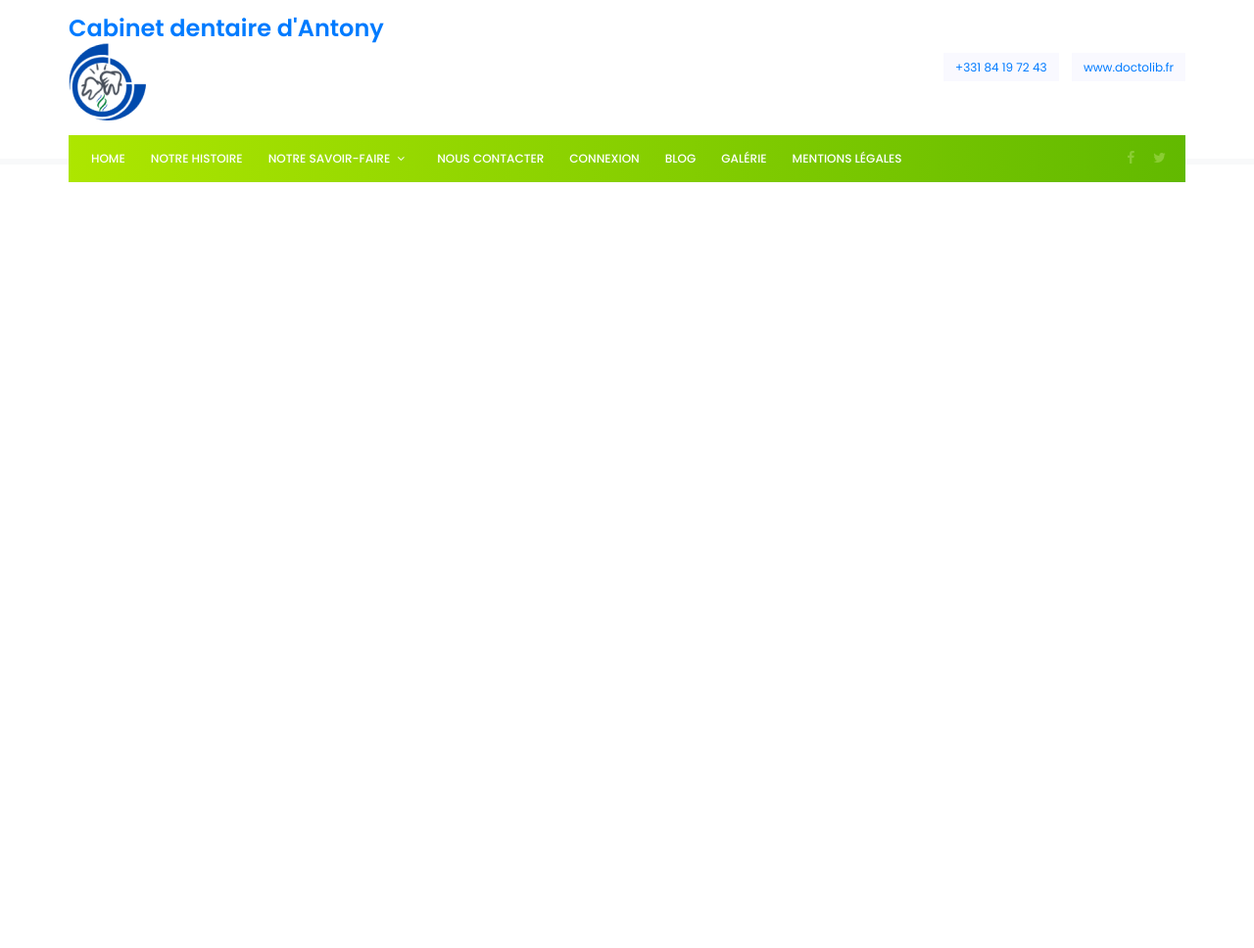
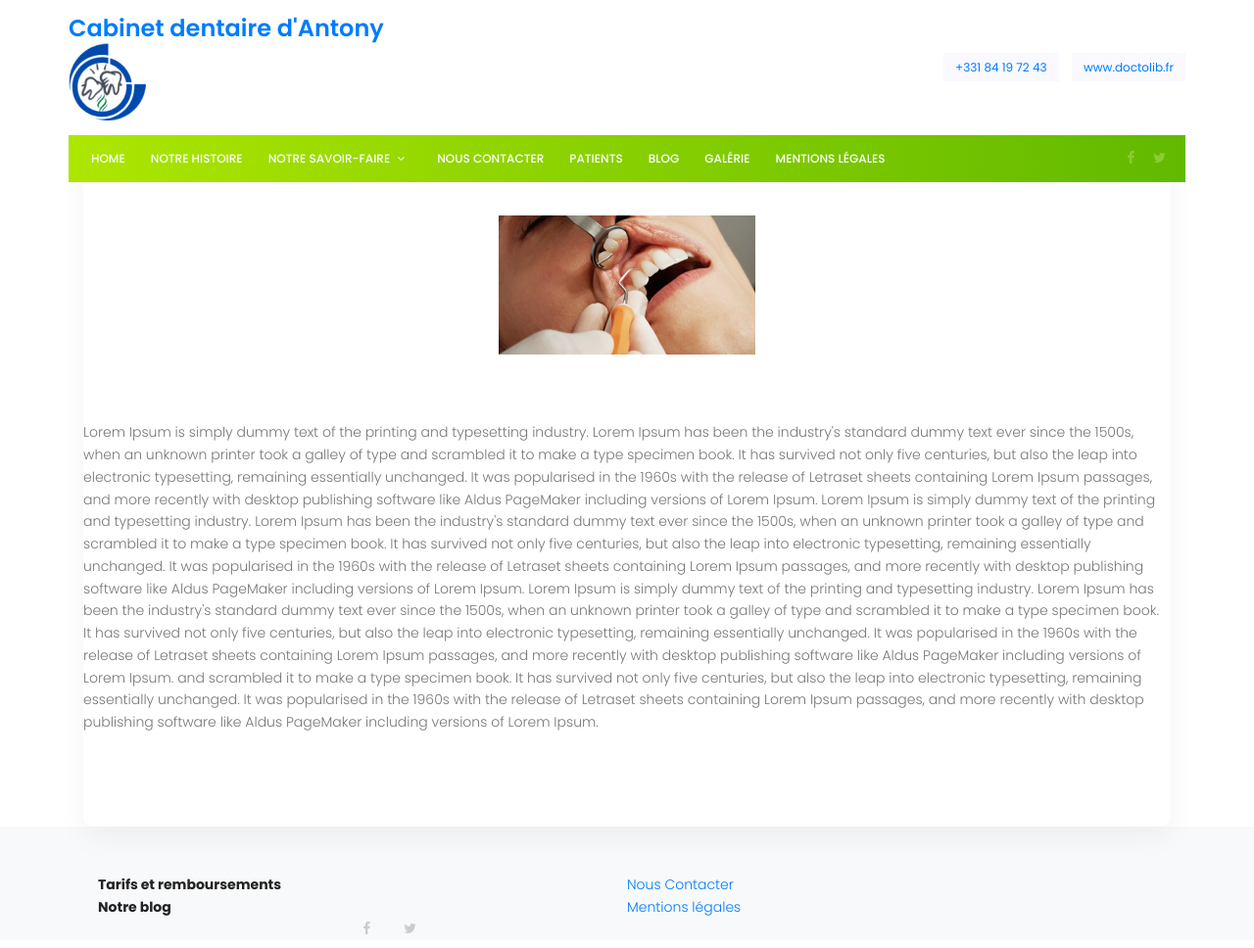
Before and after one commit to daniele05/NewDentistOne, a PHP site: page /index.php?page=notre-savoir-faire-5 in a window 1280 px wide. Shown: the whole page at 98% size. Before the commit the page ends 800 px from the top, so only its background shows below. Run offline with PHP 8.4, Linux system fonts and the light colour scheme; data that the repository does not hold is empty; some libraries are stand-ins or nearby versions.

Commit message:
odifications

```diff
--- a/controllers/PagesStatiquesController.php
+++ b/controllers/PagesStatiquesController.php
@@ -5,50 +5,37 @@
 
     public function afficherHome()
     {
-        require "views/home.view.php";
     }
 
     public function afficherNotreHistoire()
     {
-        require "views/notre-histoire.view.php";
     }
 
     public function afficherNotreSavoirFaire_1()
     {
-        require "views/notre-savoir-faire-1.view.php";
     }
 
     public function afficherNotreSavoirFaire_2()
     {
-
-        require "views/notre-savoir-faire-2.php";
     }
 
     public function afficherNotreSavoirFaire_3()
     {
-        require "views/notre-savoir-faire-3.view.php";
     }
 
     public function afficherNotreSavoirFaire_4()
     {
-
-        require "views/notre-savoir-faire-4.php";
     }
 
     public function afficherNotreSavoirFaire_5()
     {
-
-        require "views/notre-savoir-faire-5.view.php";
     }
 
     public function afficherContact()
     {
-        require  "views/nous-contacter.view.php";
     }
 
     public function afficherMentions()
     {
-
-        require "views/mentions.view.php";
     }
 }
--- a/controllers/PatientController.php
+++ b/controllers/PatientController.php
@@ -58,7 +58,7 @@
     }
 
     // Modification patient
-    public function modifierPatient()
+    public function modifierPatient($idPatient)
     {
         $patient = $this->patientManager->getPatientById($idPatient);
         require "views/modifierPatient.view.php";
@@ -68,7 +68,7 @@
 
     public function modificationPatientValidation()
     {
-        $photoActuelle = $this->getPatientById($_POST['identifiantPatient'])->getPhoto();
+        $photoActuelle = $this->patientManager->getPatientById($_POST['identifiantPatient'])->getPhoto();
         $file = $_FILES['photo'];
 
         if ($file['size'] > 0) {
--- a/index.php
+++ b/index.php
@@ -28,31 +28,31 @@
                 $pagesStatiquesController->afficherNotreHistoire();
                 require "views/notre-histoire.view.php";
                 break;
-            case "notre-savoir-faire":
+            case "notre-savoir-faire-1":
                 $pagesStatiquesController->afficherNotreSavoirFaire_1();
                 require "views/notre-savoir-faire-1.view.php";
                 break;
-            case "notre-savoir-faire":
+            case "notre-savoir-faire-2":
                 $pagesStatiquesController->afficherNotreSavoirFaire_2();
-                require "views/notre-savoir-faire-2.view.php";
+                require "views/notre-savoir-faire-2.php";
                 break;
-            case "notre-savoir-faire":
+            case "notre-savoir-faire-3":
                 $pagesStatiquesController->afficherNotreSavoirFaire_3();
                 require "views/notre-savoir-faire-3.view.php";
                 break;
-            case "notre-savoir-faire":
+            case "notre-savoir-faire-4":
                 $pagesStatiquesController->afficherNotreSavoirFaire_4();
-                require "views/notre-savoir-faire.view-4.php";
+                require "views/notre-savoir-faire-4.php";
                 break;
-            case "notre-savoir-faire":
+            case "notre-savoir-faire-5":
                 $pagesStatiquesController->afficherNotreSavoirFaire_5();
-                require "views/notre-savoir-faire.view-5.php";
+                require "views/notre-savoir-faire-5.view.php";
                 break;
             case "nous-contacter":
                 $pagesStatiquesController->afficherContact();
                 require "views/nous-contacter.view.php";
                 break;
-            case "connexion":
+            case "patients":
 
                 if (empty($url[1])) {
                     $patientController->afficherPatients();
@@ -72,8 +72,7 @@
                     throw new Exception("La page n'existe pas");
                 }
                 break;
-            default:
-                throw new Exception("la page n'existe pas");
+
             case "blog":
                 require "views/article.view.php";
                 break;
@@ -82,8 +81,10 @@
                 break;
             case "mentions":
                 $pagesStatiquesController->afficherMentions();
-                require "views/mentions.view.php";
+
                 break;
+            default:
+                throw new Exception("la page n'existe pas");
         }
     }
 } catch (Exception $e) {
--- a/models/Patient.class.php
+++ b/models/Patient.class.php
@@ -71,7 +71,7 @@
         $this->lastName = $lastName;
     }
 
-    public function getBirtDate()
+    public function getBirthDate()
     {
         return $this->birthDate;
     }
--- a/views/notre-savoir-faire-2.php
+++ b/views/notre-savoir-faire-2.php
@@ -10,8 +10,8 @@
     <div class="container">
         <div class="row justify-content-center">
             <div class="col-lg-12 open-hour-wrap">
-                <h3 class="text-primary">Notre savoir-faire</h3>
-                <img src="public/asset/imag/Consulation de routine" alt="Consultation de routine">
+                <h3 class="text-primary">Notre savoir faire</h3>
+                <img src="public/asset/img/Urgences dentaires.png" alt="Consultation de routine " class="m-4 p-4">
                 <p class="text-left">
                     Lorem Ipsum is simply dummy text of the printing and typesetting industry. Lorem Ipsum has been the
                     industry's standard dummy text ever since the 1500s, when an unknown printer took a galley of type
--- a/views/notre-savoir-faire-4.php
+++ b/views/notre-savoir-faire-4.php
@@ -11,7 +11,7 @@
         <div class="row justify-content-center">
             <div class="col-lg-12 open-hour-wrap">
                 <h3 class="text-primary justify">Notre savoir-faire</h3>
-                <img src="public/asset/img/Pédiatrie dentaire.png" alt="pédiatrie dentaire">
+                <img src="public/asset/img/Pédiatrie dentaire.png" alt="pédiatrie dentaire" class="m-4 p-4">
                 <p class="text-left text-justify">
                     Lorem Ipsum is simply dummy text of the printing and typesetting industry. Lorem Ipsum has been the
                     industry's standard dummy text ever since the 1500s, when an unknown printer took a galley of type
--- a/views/notre-savoir-faire-5.view.php
+++ b/views/notre-savoir-faire-5.view.php
@@ -11,12 +11,30 @@
         <div class="row justify-content-center">
             <div class="col-lg-12 open-hour-wrap">
                 <h3 class="text-primary justify">Notre savoir-faire</h3>
-                <img src="../public/asset/img/Urgences dentaires - Caries - Abcès dentaire.png" alt="consultation de routine">
+                <img src="public/asset/img/Consultation routine.png" alt="consultation de routine" class="m-4 p-4">
                 <p class="text-left text-justify">
-                    Lorem Ipsum is simply dummy text of the printing and typesetting industry. Lorem Ipsum has been the industry's standard dummy text ever since the 1500s, when an unknown printer took a galley of type and scrambled it to make a type specimen book. It has survived not only five centuries, but also the leap into electronic typesetting, remaining essentially unchanged. It was popularised in the 1960s with the release of Letraset sheets containing Lorem Ipsum passages, and more recently with desktop publishing software like Aldus PageMaker including versions of Lorem Ipsum.
-                    Lorem Ipsum is simply dummy text of the printing and typesetting industry. Lorem Ipsum has been the industry's standard dummy text ever since the 1500s, when an unknown printer took a galley of type and scrambled it to make a type specimen book. It has survived not only five centuries, but also the leap into electronic typesetting, remaining essentially unchanged. It was popularised in the 1960s with the release of Letraset sheets containing Lorem Ipsum passages, and more recently with desktop publishing software like Aldus PageMaker including versions of Lorem Ipsum.
-                    Lorem Ipsum is simply dummy text of the printing and typesetting industry. Lorem Ipsum has been the industry's standard dummy text ever since the 1500s, when an unknown printer took a galley of type and scrambled it to make a type specimen book. It has survived not only five centuries, but also the leap into electronic typesetting, remaining essentially unchanged. It was popularised in the 1960s with the release of Letraset sheets containing Lorem Ipsum passages, and more recently with desktop publishing software like Aldus PageMaker including versions of Lorem Ipsum.
-                    and scrambled it to make a type specimen book. It has survived not only five centuries, but also the leap into electronic typesetting, remaining essentially unchanged. It was popularised in the 1960s with the release of Letraset sheets containing Lorem Ipsum passages, and more recently with desktop publishing software like Aldus PageMaker including versions of Lorem Ipsum.
+                    Lorem Ipsum is simply dummy text of the printing and typesetting industry. Lorem Ipsum has been the
+                    industry's standard dummy text ever since the 1500s, when an unknown printer took a galley of type
+                    and scrambled it to make a type specimen book. It has survived not only five centuries, but also the
+                    leap into electronic typesetting, remaining essentially unchanged. It was popularised in the 1960s
+                    with the release of Letraset sheets containing Lorem Ipsum passages, and more recently with desktop
+                    publishing software like Aldus PageMaker including versions of Lorem Ipsum.
+                    Lorem Ipsum is simply dummy text of the printing and typesetting industry. Lorem Ipsum has been the
+                    industry's standard dummy text ever since the 1500s, when an unknown printer took a galley of type
+                    and scrambled it to make a type specimen book. It has survived not only five centuries, but also the
+                    leap into electronic typesetting, remaining essentially unchanged. It was popularised in the 1960s
+                    with the release of Letraset sheets containing Lorem Ipsum passages, and more recently with desktop
+                    publishing software like Aldus PageMaker including versions of Lorem Ipsum.
+                    Lorem Ipsum is simply dummy text of the printing and typesetting industry. Lorem Ipsum has been the
+                    industry's standard dummy text ever since the 1500s, when an unknown printer took a galley of type
+                    and scrambled it to make a type specimen book. It has survived not only five centuries, but also the
+                    leap into electronic typesetting, remaining essentially unchanged. It was popularised in the 1960s
+                    with the release of Letraset sheets containing Lorem Ipsum passages, and more recently with desktop
+                    publishing software like Aldus PageMaker including versions of Lorem Ipsum.
+                    and scrambled it to make a type specimen book. It has survived not only five centuries, but also the
+                    leap into electronic typesetting, remaining essentially unchanged. It was popularised in the 1960s
+                    with the release of Letraset sheets containing Lorem Ipsum passages, and more recently with desktop
+                    publishing software like Aldus PageMaker including versions of Lorem Ipsum.
                 </p>
 
             </div>
--- a/views/patient.view.php
+++ b/views/patient.view.php
@@ -59,7 +59,7 @@
             </td>
             <td class="align-middle"><?= $patients[$i]->getIrstName(); ?></td>
             <td class="align-middle"><?= $patients[$i]->getLastName(); ?></td>
-            <td class="align-middle"><?= $patients[$i]->getBirtDate(); ?></td>
+            <td class="align-middle"><?= $patients[$i]->getBirthDate(); ?></td>
             <td class="align-middle"><?= $patients[$i]->getSex(); ?></td>
             <td class="align-middle"><?= $patients[$i]->getTel(); ?></td>
             <td class="align-middle"><?= $patients[$i]->getEmail(); ?></td>
--- a/views/template.php
+++ b/views/template.php
@@ -87,17 +87,19 @@
 
                             <ul>
 
-                                <li class="nav-items"><a class="nav-link" href="notre-savoir-faire-1">Implants
+                                <li class="nav-items"><a class="nav-link" href="<?= URL ?>notre-savoir-faire-1">Implants
                                         dentaires</a></li>
                                 <li class="nav-items"><a class="nav-link"
                                         href="<?= URL ?>notre-savoir-faire-2">Consultation de
                                         routine </a></li>
-                                <li class="nav-items"><a class="nav-link" href="notre-savoir-faire-3">Prothèses
+                                <li class="nav-items"><a class="nav-link"
+                                        href="<?= URL ?>notre-savoir-faire-3">Prothèses
                                         dentaires fixes ou amovibles
                                         dentaire</a></li>
-                                <li class="nav-items"><a class="nav-link" href="notre-savoir-faire-4">Pédiatrie
+                                <li class="nav-items"><a class="nav-link"
+                                        href="<?= URL ?>notre-savoir-faire-4">Pédiatrie
                                         dentaire</a></li>
-                                <li class="nav-items"><a class="nav-link" href="notre-savoir-faire-5">Urgences
+                                <li class="nav-items"><a class="nav-link" href="<?= URL ?>notre-savoir-faire-5">Urgences
                                         dentaires-Caries-Abcès dentaires </a></li>
 
 
@@ -108,7 +110,7 @@
                             <a class="nav-link" href="nous-contacter">Nous contacter </a>
                         </li>
                         <li class="nav-items">
-                            <a class="nav-link" href="<?= URL ?>connexion">Connexion</a>
+                            <a class="nav-link" href="<?= URL ?>patients">Patients</a>
                         </li>
 
 
```
Also changed, not shown: models/Article.class.php (+34 -16 lines), views/article.view.php (+7 -30 lines), views/modifierPatient.view.php (+11 -8 lines), views/notre-savoir-faire-1.view.php (+6 -6 lines), views/notre-savoir-faire-3.view.php (+24 -5 lines).
